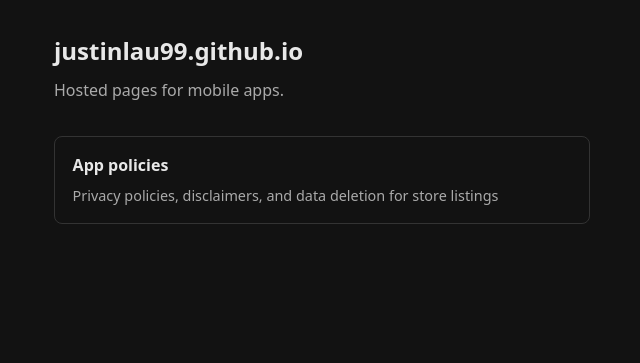
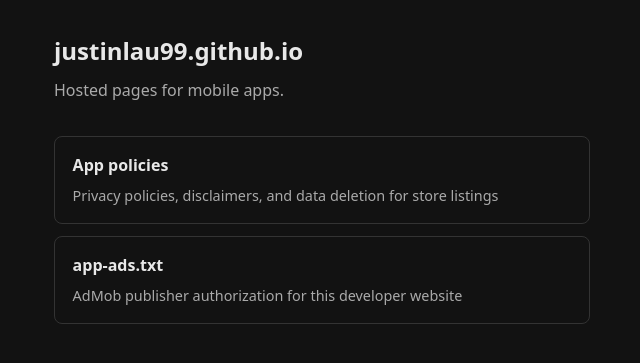
Before and after one commit to JustinLau99/justinlau99.github.io, a Jekyll site: the page built from docs/index.html, in a window 1280 px wide. Shown: the top 363 px of the page, without its empty margins (318-958 px from the left). Built offline with Jekyll 4.4.1, drawn with Linux system fonts in a browser that asks for light colours.

Commit message:
Add link to app-ads.txt in index.html with description for AdMob publisher authorization

```diff
--- a/docs/index.html
+++ b/docs/index.html
@@ -10,4 +10,8 @@ description: GitHub Pages for app policies and AdMob app-ads.txt.
         <div class="app-name"><a href="/App-Policies/">App policies</a></div>
         <div class="app-meta">Privacy policies, disclaimers, and data deletion for store listings</div>
     </li>
+    <li>
+        <div class="app-name"><a href="/app-ads.txt">app-ads.txt</a></div>
+        <div class="app-meta">AdMob publisher authorization for this developer website</div>
+    </li>
 </ul>
```
